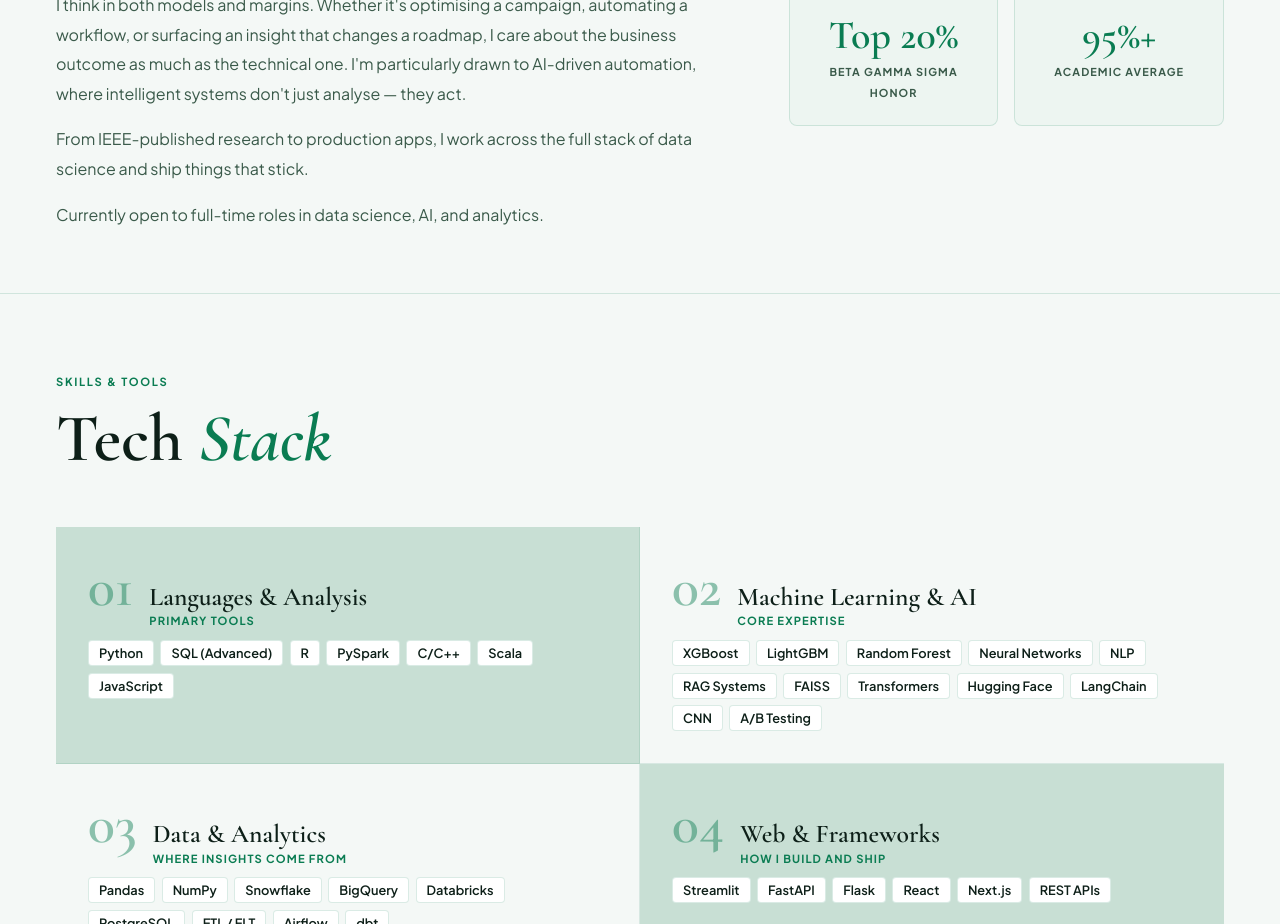
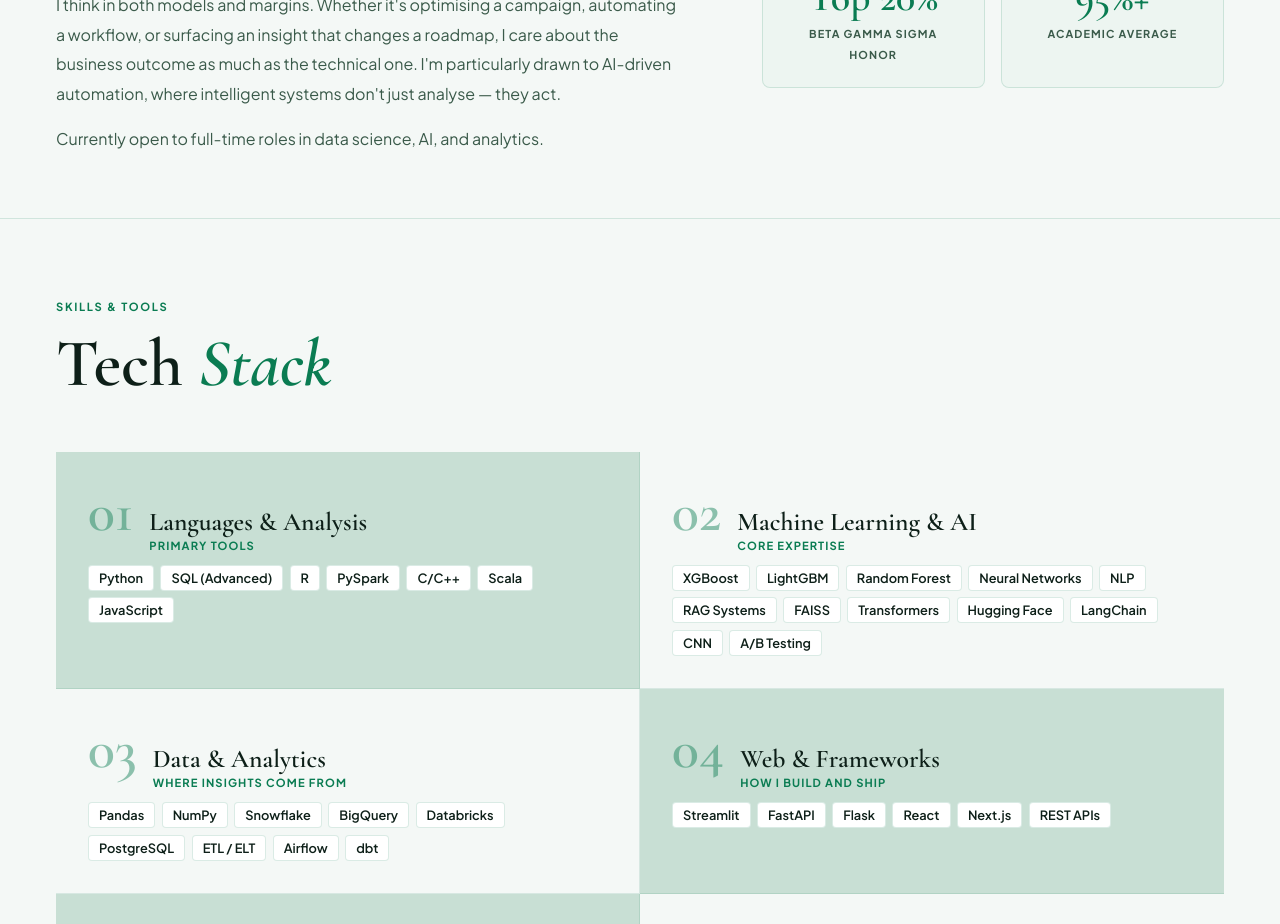
Before and after one commit to Krithikap019/ai-portfolio, a Next.js app: page / in a window 1280 px wide. Shown: the part 1960-2884 px from the top of the page. Built offline with nearby package versions, Linux system fonts and the light colour scheme.

Commit message:
snowflake

```diff
--- a/app/page.jsx
+++ b/app/page.jsx
@@ -290,7 +290,7 @@ export default function Home() {
         </div>
       </section>
 
-      <section id="about" style={{ padding: "4rem 3.5rem", borderTop: "1px solid rgba(10,124,82,0.15)", display: "grid", gridTemplateColumns: "1.2fr 0.8fr", gap: "5rem", alignItems: "center" }}>
+      <section id="about" style={{ padding: "4rem 3.5rem", borderTop: "1px solid rgba(10,124,82,0.15)", display: "grid", gridTemplateColumns: "1.15fr 0.85fr", gap: "5rem", alignItems: "center" }}>
         <div>
           <p style={{ fontSize: "0.7rem", fontWeight: 700, letterSpacing: "0.15em", textTransform: "uppercase", color: "#0a7c52", marginBottom: "1rem" }}>About me</p>
           <h2 style={{ fontFamily: "'Cormorant Garamond', serif", fontSize: "4.2rem", fontWeight: 700, marginBottom: "3rem" }}>Hi, I'm <em style={{ color: "#0a7c52", fontStyle: "italic" }}>Krithika</em></h2>
@@ -305,9 +305,6 @@ export default function Home() {
            </p>
            <p style={{ fontSize: "1rem", color: "#3a5a4a", lineHeight: "1.85", marginBottom: "1rem" }}>
            I think in both models and margins. Whether it's optimising a campaign, automating a workflow, or surfacing an insight that changes a roadmap, I care about the business outcome as much as the technical one. I'm particularly drawn to AI-driven automation, where intelligent systems don't just analyse — they act.
-           </p>
-           <p style={{ fontSize: "1rem", color: "#3a5a4a", lineHeight: "1.85", marginBottom: "1rem" }}>
-           From IEEE-published research to production apps, I work across the full stack of data science and ship things that stick.
            </p>
           <p style={{ fontSize: "1rem", color: "#3a5a4a", lineHeight: "1.85" }}>
           Currently open to full-time roles in data science, AI, and analytics.
```
